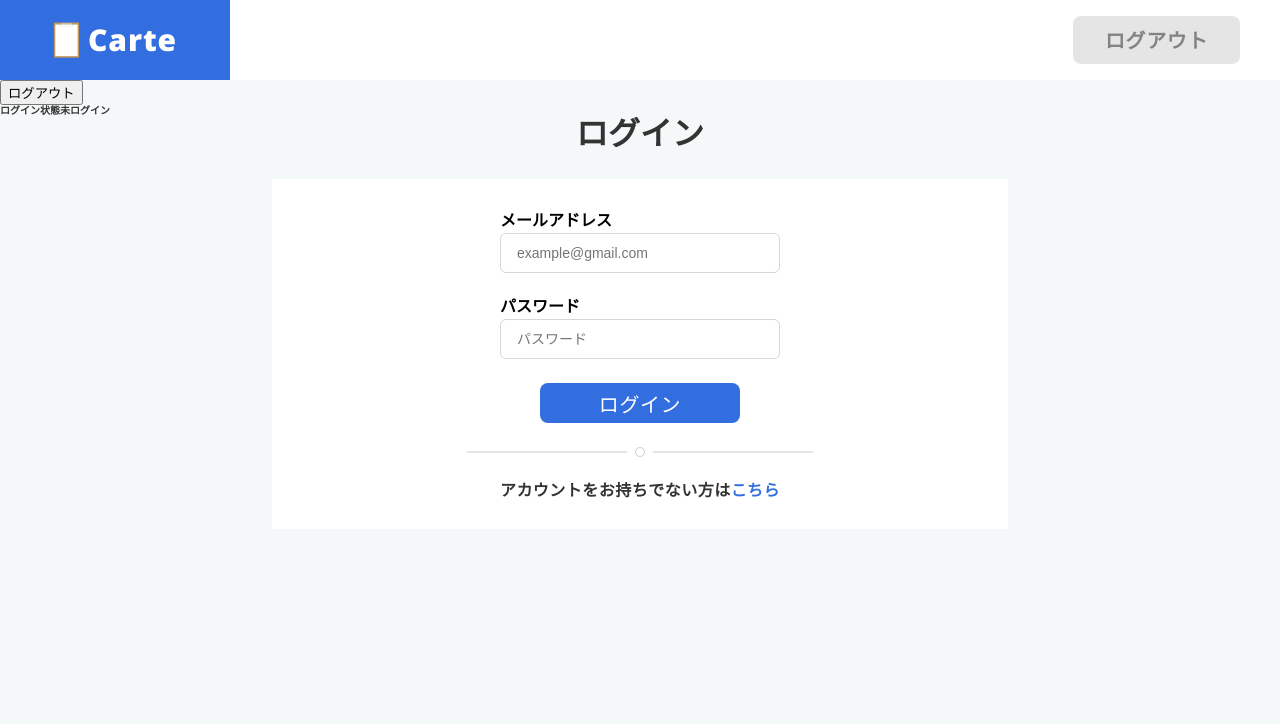
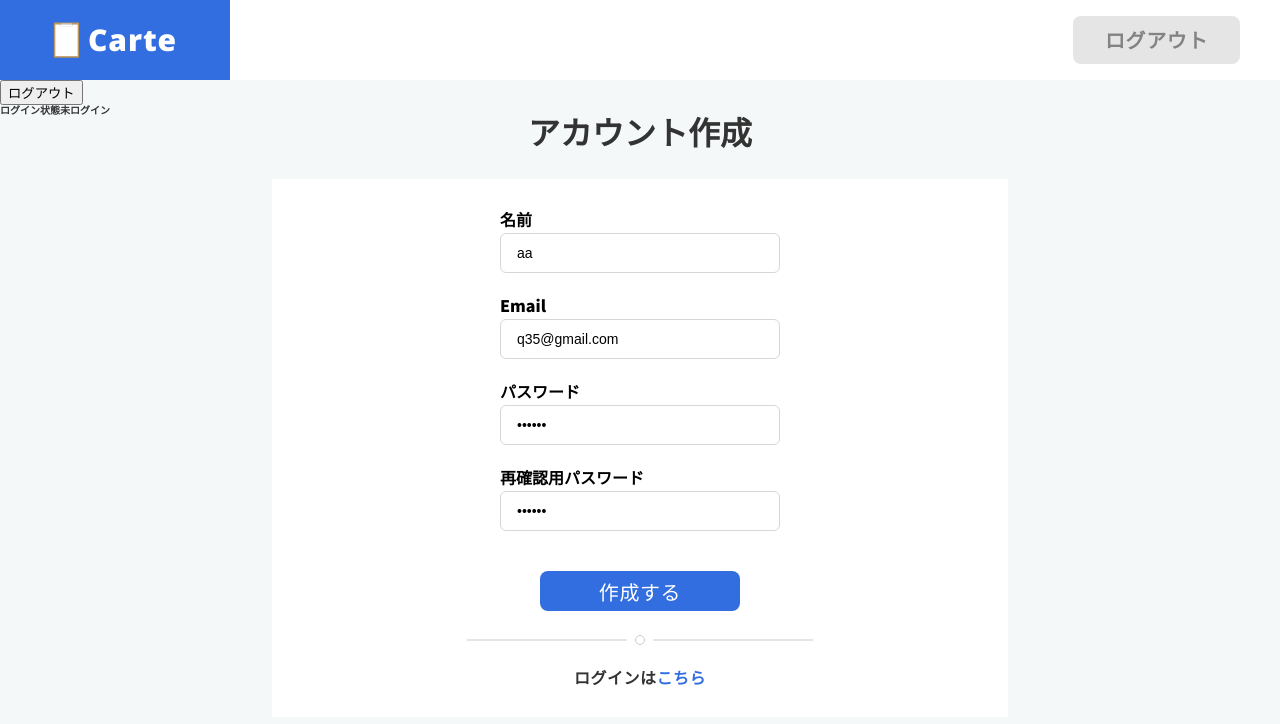
Before and after one commit to KobeanH/carte, a React (Create React App) app in the folder frontend/: page / in a window 1280 px wide. Shown: the top 724 px of the page. Built offline with nearby package versions, Linux system fonts and the light colour scheme; no server answers.

Commit message:
log:formのバリデーション作成中

```diff
--- a/frontend/src/components/atoms/btn/FormBtn.jsx
+++ b/frontend/src/components/atoms/btn/FormBtn.jsx
@@ -15,10 +15,12 @@ const Btn = styled.button`
 `
 
 export const FormBtn = (props) => {
-  const { children, onClick } = props
+  const { children, type, onClick } = props
   return (
     <>
-      <Btn onClick={onClick}>{children}</Btn>
+      <Btn type={type} onClick={onClick}>
+        {children}
+      </Btn>
     </>
   )
 }
--- a/frontend/src/components/organisms/CreateForm.jsx
+++ /dev/null
@@ -1,138 +0,0 @@
-// 外部モジュール
-import { useState } from 'react'
-import styled from 'styled-components'
-
-// 内部モジュール
-import { CreateInputField } from '../molecules/CreateInputField'
-import { Line } from '../../img/Line'
-import { FormBtn } from '../atoms/btn/FormBtn'
-import { Color } from '../../style/Color'
-import { PostCreateAccount } from '../../apis/CreateAccount'
-
-const Title = styled.h1`
-  margin-bottom: 32px;
-  font-size: 3.2rem;
-  text-align: center;
-`
-const Wrap = styled.form`
-  display: flex;
-  flex-direction: column;
-  justify-content: center;
-  align-items: center;
-  background-color: #fff;
-  max-width: 736px;
-  width: 100%;
-  margin: 0 auto;
-  padding: 32px;
-  > div:not(:nth-child(4)) {
-    margin-bottom: 24px;
-  }
-  > div:nth-child(4) {
-    margin-bottom: 40px;
-  }
-  > svg {
-    margin: 24px 0;
-  }
-`
-const LogInText = styled.p`
-  font-size: 1.6rem;
-  text-align: center;
-  letter-spacing: 0.03em;
-`
-const LogInTextLink = styled.a`
-  font-size: 1.6rem;
-  color: ${Color.MainColor};
-`
-
-export const CreateForm = (props) => {
-  const [name, setName] = useState('')
-  const [email, setEmail] = useState('')
-  const [password, setPassword] = useState('')
-  const [confirmPass, setConfirmPass] = useState('')
-
-  // 名前入力欄
-  const getName = (e) => {
-    const value = e.target.value.replace(/[^a-zA-Zぁ-んァ-ン一-龠 \u3000]/g, '') // 文字列とスペース以外は入力できないように
-    setName(value)
-  }
-  // メアド入力欄
-  const getEmail = (e) => {
-    const value = e.target.value.replace(/[ぁ-んァ-ン一-龠 \u3000]/g, '') // 日本語とスペースは入力できないように
-    setEmail(value)
-  }
-  // パスワード入力欄
-  const getPassword = (e) => {
-    const value = e.target.value.replace(/[ぁ-んァ-ン一-龠 \u3000]/g, '') // 日本語とスペースは入力できないように
-    setPassword(value)
-  }
-  // 確認用パスワード入力欄
-  const getConfirmPass = (e) => {
-    const value = e.target.value.replace(/[ぁ-んァ-ン一-龠 \u3000]/g, '') // 日本語とスペースは入力できないように
-    setConfirmPass(value)
-  }
-
-  const CreateAccount = () => {
-    PostCreateAccount(
-      {
-        name: 'good11',
-        email: 'good11@gmail.com',
-        password: 'goodgood',
-        password_confirmation: 'goodgood',
-      },
-      props.handleSuccessfulAuthentication
-    )
-  }
-
-  return (
-    <>
-      <Title>アカウント作成</Title>
-      <Wrap onSubmit={CreateAccount} id="new_user">
-        <CreateInputField
-          inputFor={'name'}
-          type={'text'}
-          name={'name'}
-          value={name}
-          placeholder={'山田　太郎'}
-          onChange={getName}
-        >
-          名前
-        </CreateInputField>
-        <CreateInputField
-          inputFor={'email'}
-          type={'text'}
-          name={'email'}
-          value={email}
-          placeholder={'example@gmail.com'}
-          onChange={getEmail}
-        >
-          Email
-        </CreateInputField>
-        <CreateInputField
-          inputFor="password"
-          type={'password'}
-          name="password"
-          value={password}
-          placeholder="パスワード"
-          onChange={getPassword}
-        >
-          パスワード
-        </CreateInputField>
-        <CreateInputField
-          inputFor="password_confirmation"
-          type={'password'}
-          name="password_confirmation"
-          value={confirmPass}
-          placeholder="もう一度パスワードを入力してください"
-          onChange={getConfirmPass}
-        >
-          再確認用パスワード
-        </CreateInputField>
-        <FormBtn type={'submit'}>作成する</FormBtn>
-        <Line />
-        <LogInText>
-          ログインは<LogInTextLink>こちら</LogInTextLink>
-        </LogInText>
-      </Wrap>
-    </>
-  )
-}
--- a/frontend/src/components/organisms/LogInForm.jsx
+++ b/frontend/src/components/organisms/LogInForm.jsx
@@ -1,20 +1,14 @@
 // 外部モジュール
-import { useState } from 'react'
+import { memo, useCallback, useState } from 'react'
 import styled from 'styled-components'
-import axios from 'axios'
 
 // 内部モジュール
 import { CreateInputField } from '../molecules/CreateInputField'
 import { Line } from '../../img/Line'
 import { FormBtn } from '../atoms/btn/FormBtn'
 import { Color } from '../../style/Color'
-import { LogInUrl } from '../../urls'
+import { SubmitLogIn } from '../../apis/LogIn'
 
-const Title = styled.h1`
-  margin-bottom: 32px;
-  font-size: 3.2rem;
-  text-align: center;
-`
 const Wrap = styled.form`
   display: flex;
   flex-direction: column;
@@ -45,48 +39,30 @@ const LogInTextLink = styled.a`
   color: ${Color.MainColor};
 `
 
-export const LogInForm = (props) => {
+export const LogInForm = memo((props) => {
   const [email, setEmail] = useState('')
   const [password, setPassword] = useState('')
 
   // メアド入力欄
-  const getEmail = (e) => {
+  const getEmail = useCallback(
+    (e) => {
       const value = e.target.value.replace(/[ぁ-んァ-ン一-龠 \u3000]/g, '') // 日本語とスペースは入力できないように
       setEmail(value)
-  }
+    },
+    [email]
+  )
   // パスワード入力欄
-  const getPassword = (e) => {
+  const getPassword = useCallback(
+    (e) => {
       const value = e.target.value.replace(/[ぁ-んァ-ン一-龠 \u3000]/g, '') // 日本語とスペースは入力できないように
       setPassword(value)
-  }
-
-  const handleSubmit = (event) => {
-    axios
-      .post(
-        LogInUrl,
-        {
-          user: {
-            email,
-            password,
     },
-        },
-        { withCredentials: true }
+    [password]
   )
-      .then((response) => {
-        if (response.data.logged_in) {
-          props.handleSuccessfulAuthentication(response.data)
-        }
-      })
-      .catch((error) => {
-        console.log('registration error', error)
-      })
-    event.preventDefault()
-  }
 
   return (
     <>
-      <Title>ログイン</Title>
-      <Wrap action="/users" id="new_user" method="post">
+      <Wrap onClick={useCallback(() => SubmitLogIn(email, password, props), [])} id="new_user">
         <CreateInputField
           inputFor={'email'}
           type={'text'}
@@ -107,7 +83,7 @@ export const LogInForm = (props) => {
         >
           パスワード
         </CreateInputField>
-        <FormBtn onClick={handleSubmit}>ログイン</FormBtn>
+        <FormBtn type={'submit'}>ログイン</FormBtn>
         <Line />
         <LogInText>
           アカウントをお持ちでない方は<LogInTextLink>こちら</LogInTextLink>
@@ -115,4 +91,4 @@ export const LogInForm = (props) => {
       </Wrap>
     </>
   )
-}
+})
--- /dev/null
+++ b/frontend/src/components/organisms/SignUpForm.jsx
@@ -0,0 +1,172 @@
+// 外部モジュール
+import { memo, useCallback, useState } from 'react'
+import styled from 'styled-components'
+
+// 内部モジュール
+import { CreateInputField } from '../molecules/CreateInputField'
+import { Line } from '../../img/Line'
+import { FormBtn } from '../atoms/btn/FormBtn'
+import { Color } from '../../style/Color'
+import axios from 'axios'
+import { CreateAccountUrl } from '../../urls'
+// import { SubmitSignUp } from '../../apis/SubmitSignUp'
+// import axios from 'axios'
+// import { CreateAccountUrl } from '../../urls'
+
+const Wrap = styled.form`
+  display: flex;
+  flex-direction: column;
+  justify-content: center;
+  align-items: center;
+  background-color: #fff;
+  max-width: 736px;
+  width: 100%;
+  margin: 0 auto;
+  padding: 32px;
+  > div:not(:nth-child(4)) {
+    margin-bottom: 24px;
+  }
+  > div:nth-child(4) {
+    margin-bottom: 40px;
+  }
+  > svg {
+    margin: 24px 0;
+  }
+`
+const LogInText = styled.p`
+  font-size: 1.6rem;
+  text-align: center;
+  letter-spacing: 0.03em;
+`
+const LogInTextLink = styled.a`
+  font-size: 1.6rem;
+  color: ${Color.MainColor};
+`
+
+export const SignUpForm = memo((props) => {
+  const [name, setName] = useState('aa')
+  const [email, setEmail] = useState('q35@gmail.com')
+  const [password, setPassword] = useState('aaaaaa')
+  const [confirmPass, setConfirmPass] = useState('aaaaaa')
+  // const { handleSuccessfulAuthentication } = props
+
+  // 名前入力欄
+  const getName = useCallback(
+    (e) => {
+      const value = e.target.value.replace(/[^a-zA-Zぁ-んァ-ン一-龠 \u3000]/g, '') // 文字列とスペース以外は入力できないように
+      setName(value)
+    },
+    [name]
+  )
+  // メアド入力欄
+  const getEmail = useCallback(
+    (e) => {
+      const value = e.target.value.replace(/[ぁ-んァ-ン一-龠 \u3000]/g, '') // 日本語とスペースは入力できないように
+      setEmail(value)
+    },
+    [email]
+  )
+  // パスワード入力欄
+  const getPassword = useCallback(
+    (e) => {
+      const value = e.target.value.replace(/[ぁ-んァ-ン一-龠 \u3000]/g, '') // 日本語とスペースは入力できないように
+      setPassword(value)
+    },
+    [password]
+  )
+  // 確認用パスワード入力欄
+  const getConfirmPass = useCallback(
+    (e) => {
+      const value = e.target.value.replace(/[ぁ-んァ-ン一-龠 \u3000]/g, '') // 日本語とスペースは入力できないように
+      setConfirmPass(value)
+    },
+    [confirmPass]
+  )
+
+  const SubmitSignUp = (event) => {
+    axios
+      .post(
+        CreateAccountUrl,
+        {
+          user: {
+            name,
+            email,
+            password,
+            password_confirmation: confirmPass,
+          },
+        },
+        { withCredentials: true }
+      )
+      .then((res) => {
+        console.log('From SubmitSignUp')
+        if (res.data.status === 'created') {
+          props.handleSuccessfulAuthentication(res.data)
+        }
+        console.log(res)
+      })
+      .catch((error) => {
+        console.log('registration error', error)
+      })
+    event.preventDefault()
+  }
+
+  // const SubmitSignUp2 = () => {
+  //   console.log('mmmfiifioashfhdsafhiohfidsah;hdfhoiasufgsahf;hfeua')
+  // }
+
+  return (
+    <>
+      <Wrap onSubmit={() => SubmitSignUp()} id="new_user">
+        {/* <Wrap id="new_user"> */}
+        <CreateInputField
+          inputFor={'name'}
+          type={'text'}
+          name={'name'}
+          value={name}
+          placeholder={'山田　太郎'}
+          onChange={getName}
+        >
+          名前
+        </CreateInputField>
+        <CreateInputField
+          inputFor={'email'}
+          type={'text'}
+          name={'email'}
+          value={email}
+          placeholder={'example@gmail.com'}
+          onChange={getEmail}
+        >
+          Email
+        </CreateInputField>
+        <CreateInputField
+          inputFor="password"
+          type={'password'}
+          name="password"
+          value={password}
+          placeholder="パスワード"
+          onChange={getPassword}
+        >
+          パスワード
+        </CreateInputField>
+        <CreateInputField
+          inputFor="password_confirmation"
+          type={'password'}
+          name="password_confirmation"
+          value={confirmPass}
+          placeholder="もう一度パスワードを入力してください"
+          onChange={getConfirmPass}
+        >
+          再確認用パスワード
+        </CreateInputField>
+        <FormBtn type={'submit'}>
+          {/* <FormBtn type={'button'} onClick={SubmitSignUp}> */}
+          作成する
+        </FormBtn>
+        <Line />
+        <LogInText>
+          ログインは<LogInTextLink>こちら</LogInTextLink>
+        </LogInText>
+      </Wrap>
+    </>
+  )
+})
--- a/frontend/src/components/pages/Home.jsx
+++ b/frontend/src/components/pages/Home.jsx
@@ -1,16 +1,18 @@
 // 外部モジュール
+import { memo } from 'react'
 import axios from 'axios'
 
 // 内部モジュール
 import { Header } from '../organisms/Header'
 import { LogOutInUrl } from '../../urls'
-import { LogIn } from './LogIn'
-// import { SignUp } from './SignUp'
+// import { LogIn } from './LogIn'
+import { SignUp } from './SignUp'
 
-export const Home = (props) => {
+export const Home = memo((props) => {
   const { loggedInStatus } = props
   const handleSuccessfulAuthentication = (data) => {
     props.handleLogin(data)
+    console.log('From Home')
   }
 
   const handleLogoutClick = () => {
@@ -27,8 +29,8 @@ export const Home = (props) => {
       <Header />
       <button onClick={handleLogoutClick}>ログアウト</button>
       <h2>ログイン状態{loggedInStatus}</h2>
-      {/* <SignUp handleSuccessfulAuthentication={handleSuccessfulAuthentication} /> */}
-      <LogIn handleSuccessfulAuthentication={handleSuccessfulAuthentication} />
+      <SignUp handleSuccessfulAuthentication={handleSuccessfulAuthentication} />
+      {/* <LogIn handleSuccessfulAuthentication={handleSuccessfulAuthentication} /> */}
     </>
   )
-}
+})
--- a/frontend/src/components/pages/LogIn.jsx
+++ b/frontend/src/components/pages/LogIn.jsx
@@ -1,12 +1,21 @@
+// 外部モジュール
+import { memo } from 'react'
+import styled from 'styled-components'
+
 // 内部モジュール
-
 import { LogInForm } from '../organisms/LogInForm'
 
-export const LogIn = (props) => {
+const Title = styled.h1`
+  margin-bottom: 32px;
+  font-size: 3.2rem;
+  text-align: center;
+`
+export const LogIn = memo((props) => {
   const { handleSuccessfulAuthentication } = props
   return (
     <>
+      <Title>ログイン</Title>
       <LogInForm handleSuccessfulAuthentication={handleSuccessfulAuthentication} />
     </>
   )
-}
+})
--- a/frontend/src/components/pages/SignUp.jsx
+++ b/frontend/src/components/pages/SignUp.jsx
@@ -1,11 +1,21 @@
+// 外部モジュール
+import { memo } from 'react'
+import styled from 'styled-components'
+
 // 内部モジュール
-import { CreateForm } from '../organisms/CreateForm'
+import { SignUpForm } from '../organisms/SignUpForm'
 
-export const SignUp = (props) => {
+const Title = styled.h1`
+  margin-bottom: 32px;
+  font-size: 3.2rem;
+  text-align: center;
+`
+export const SignUp = memo((props) => {
   const { handleSuccessfulAuthentication } = props
   return (
     <>
-      <CreateForm handleSuccessfulAuthentication={handleSuccessfulAuthentication} />
+      <Title>アカウント作成</Title>
+      <SignUpForm handleSuccessfulAuthentication={handleSuccessfulAuthentication} />
     </>
   )
-}
+})
```
Also changed, not shown: frontend/src/App.jsx (+24 -26 lines), frontend/src/apis/LogIn.js (+11 -11 lines), frontend/src/apis/SubmitSignUp.js (renamed from frontend/src/apis/CreateAccount.js, +13 -7 lines), frontend/.eslintrc.js. Lines whose indentation alone changed are shown as unchanged.
